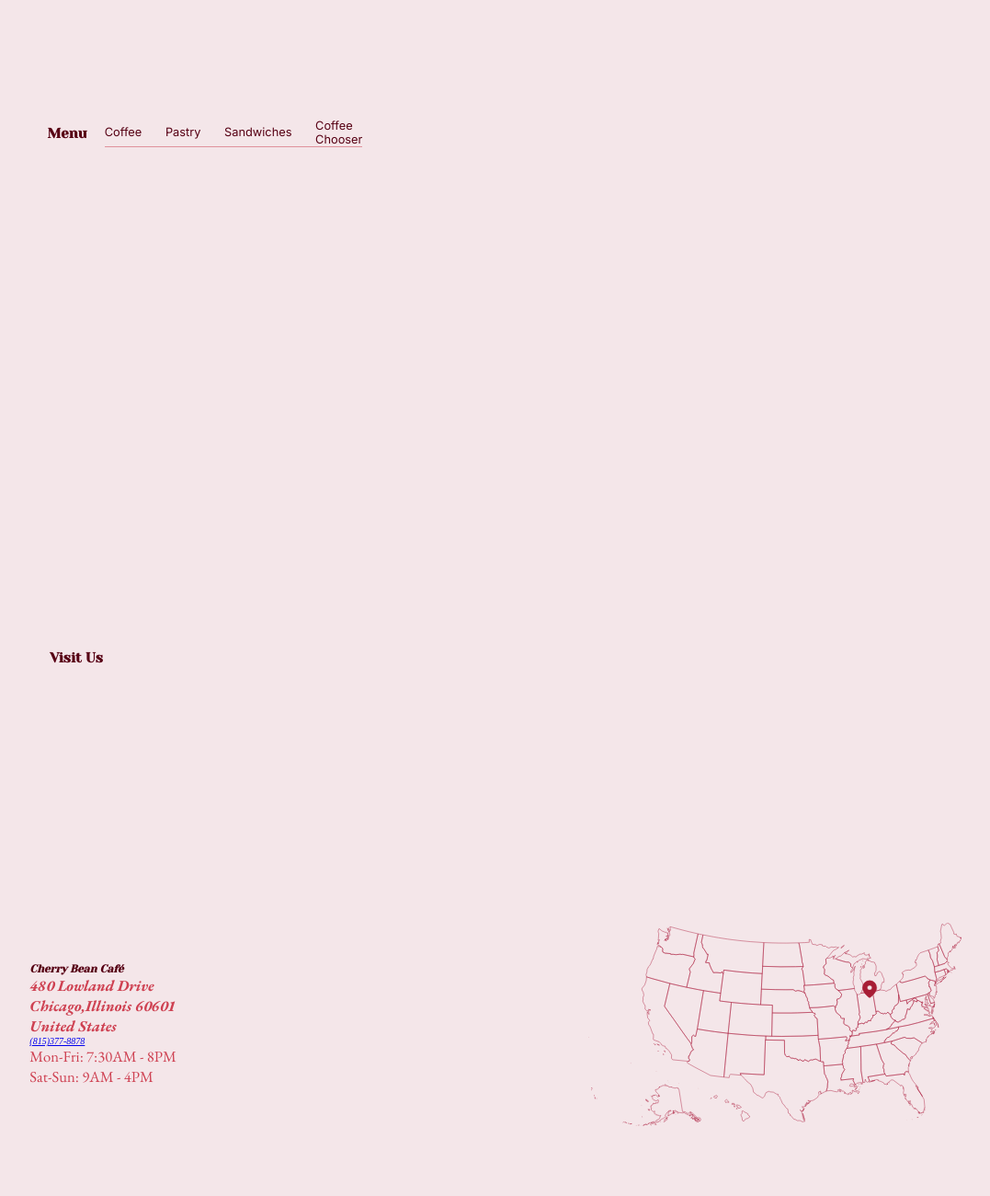
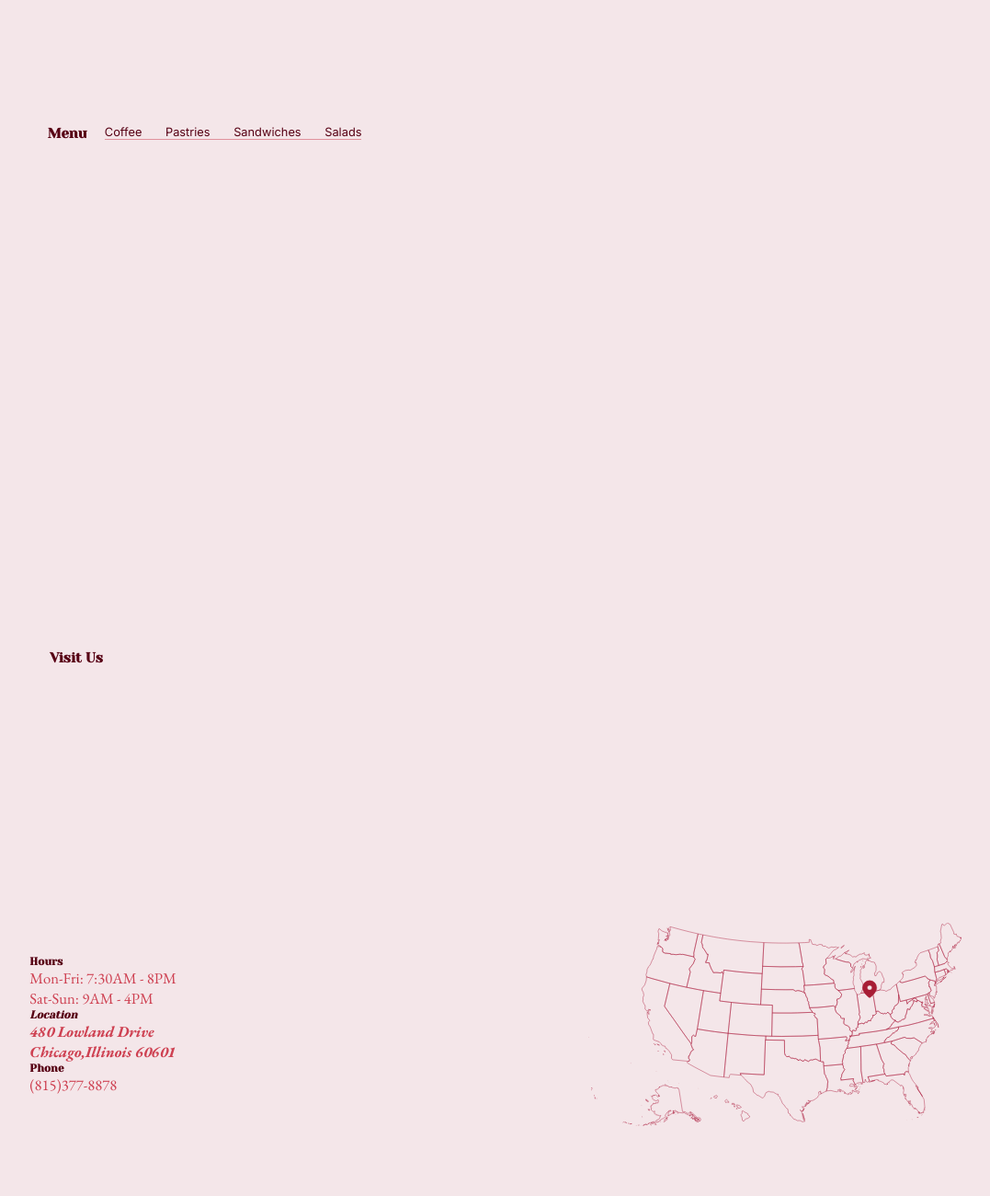
Before and after one commit to DwillDev/Cherry-Bean-Cafe, a plain HTML site: page index.html in a window 1280 px wide. Shown: the part 1880-3180 px from the top of the page at 92% size, without its empty margins (101-1178 px from the left). Drawn offline with nearby package versions, Linux system fonts and the light colour scheme; no server answers.

Commit message:
html changes

```diff
--- a/index.html
+++ b/index.html
@@ -41,9 +41,7 @@
       <main>
         <section id="home" class="home">
           <div class="home__txt txt">
-            <h1 class="home__header header">We Don't Just Make Your Coffee, We Make Your Day.
-
-            </h1>
+            <h1 class="home__header header">We Don't Just Make Your Coffee, We Make Your Day.</h1>
             <p class="home__para para">
               At Cherry Bean Café, we strive to accommodate every customer. Whether you're looking
               for a place to work, some creative inspiration, or just want to hang out and chat with
@@ -75,40 +73,45 @@
           <nav class="menu__nav">
             <ul class="menu__list">
               <li class="menu__cat">Coffee</li>
-              <li class="menu__cat">Pastry</li>
+              <li class="menu__cat">Pastries</li>
               <li class="menu__cat">Sandwiches</li>
-              <li class="menu__cat" href="./coffee-chooser.html">Coffee Chooser</li>
+              <li class="menu__cat">Salads</li>
             </ul>
-            <hr class="divider divider--menu-cat" />
+            <hr class="divider divider--menu" />
           </nav>
-          <div class="menu__content menu__content--coffee">
-            <!-- <div class="menu__item item">
+          <!-- <div class="menu__content menu__content--coffee">
+            <div class="menu__item item">
               <div class="item__name"></div>
               <div class="item__image"></div>
               <div class="item__desc"></div>
               <div class="item__cc">
                 <span class="iconify" data-icon="akar-icons:coffee"></span>
+              </div>
           </div> -->
-          </div>
-          <div class="menu__content menu__content--pastries"></div>
-          <div class="menu__content menu__content--sandwiches"></div>
+          <!-- <div class="menu__content menu__content--pastries"></div>
+          <div class="menu__content menu__content--sandwiches"></div> -->
         </section>
         <section id="visit" class="visit">
           <h2 class="visit__header header">Visit Us</h2>
-            <div class="visit__txt card">
-              <address class="card__address">
-                <h3 class="card__header">Cherry Bean Café</h3>
-                <p class="card__loc">
-                  480 Lowland Drive <br />
-                  Chicago,Illinois 60601<br />
-                  United States
-                </p>
-                <a href="tel:+18153778878" class="card__phone">(815)377-8878</a>
-              </address>
-              <p class="card__schedule">
+          <div class="visit__txt">
+            <div class="visit__hours">
+              <h3>Hours</h3>
+              <p>
                 Mon-Fri: 7:30AM - 8PM<br />
                 Sat-Sun: 9AM - 4PM
               </p>
+            </div>
+            <address class="visit__address">
+              <h3>Location</h3>
+              <p>
+                480 Lowland Drive <br />
+                Chicago,Illinois 60601<br />
+              </p>
+            </address>
+            <div class="visit__phone">
+              <h3>Phone</h3>
+              <p>(815)377-8878</p>
+            </div>
           </div>
           <img
             src="./img/visit-map.svg"
@@ -133,17 +136,18 @@
                 >Email
                 <input type="email" name="email" placeholder="E-mail" required />
               </label>
-              <label for="email"
+              <label for="Subject"
                 >Subject
                 <textarea placeholder="Subject" required></textarea>
               </label>
+              <input type ="submit" value="Submit" class="btn contact__submit"/>
             </form>
           </div>
         </section>
       </main>
       <hr class="divider divider--footer" />
       <footer class="footer">
-        <img src="./img/logo-simple.svg" alt="cherry bean cafe logo" class="footer_logo" />
+        <img src="./img/logo-simple.svg" alt="cherry bean cafe logo" class="footer__logo" />
         <nav class="footer__nav nav">
           <ul class="nav__list">
             <li class="nav__item" href="#">Terms</li>
```
Lines whose indentation alone changed are shown as unchanged.
